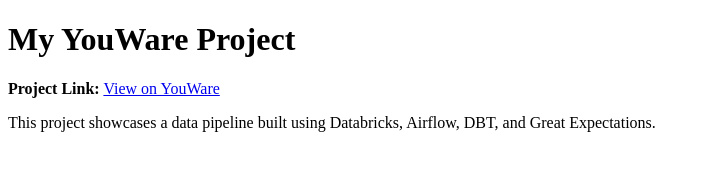
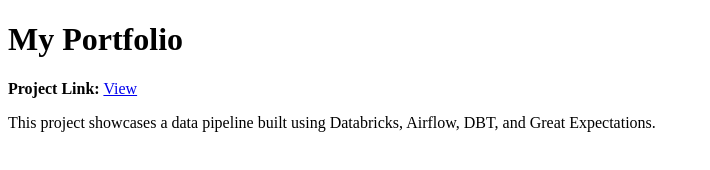
Before and after one commit to nandini2307/Portfolio, a plain HTML site: page index.html in a window 1280 px wide. Shown: the whole page, without its empty margins (0-710 px from the left). Drawn offline with Linux system fonts and the light colour scheme.

Commit message:
index.html

```diff
--- a/index.html
+++ b/index.html
@@ -3,13 +3,13 @@
 <head>
   <meta charset="UTF-8" />
   <meta name="viewport" content="width=device-width, initial-scale=1.0" />
-  <title>YouWare Project</title>
+  <title>Portfolio Project</title>
 </head>
 <body>
-  <h1>My YouWare Project</h1>
+  <h1>My Portfolio</h1>
   <p><strong>Project Link:</strong>
     <a href="https://www.youware.com/project/x1ujkxc1xm?type=card" target="_blank">
-      View on YouWare
+      View
     </a>
   </p>
   <p>This project showcases a data pipeline built using Databricks, Airflow, DBT, and Great Expectations.</p>
```
